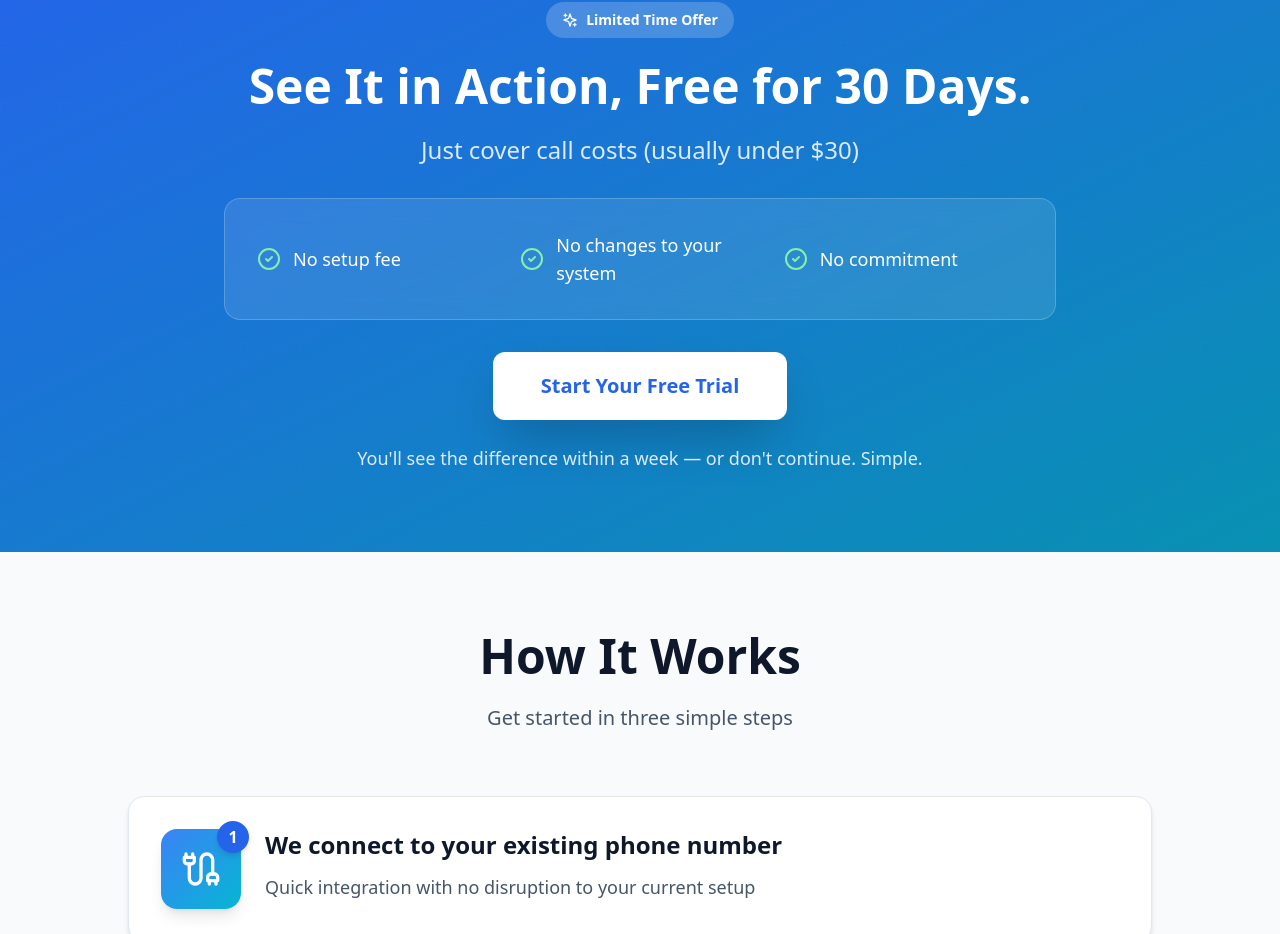
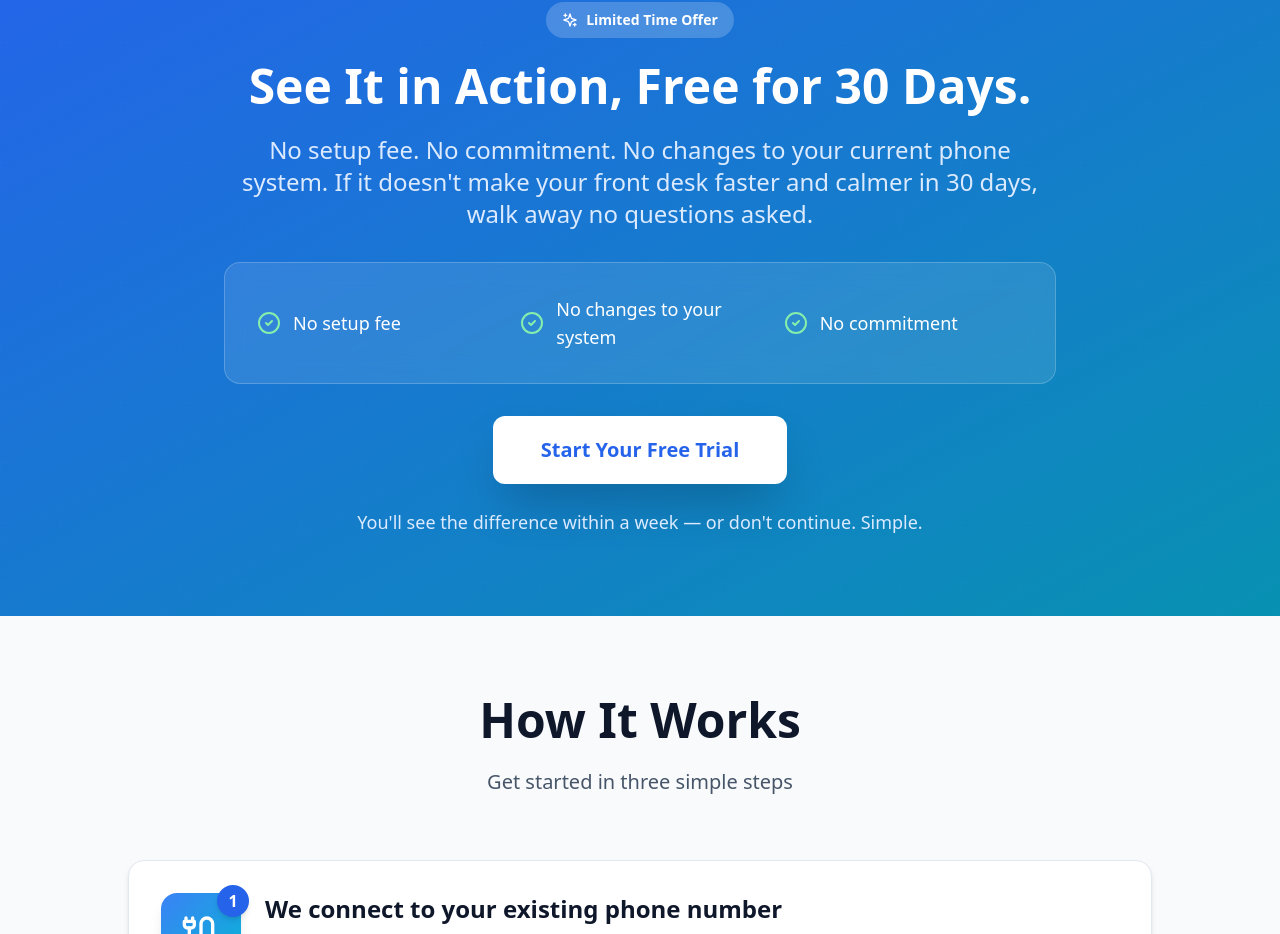
Before and after one commit to kamyabnav/sefid2-final, a React (Vite) app: page / in a window 1280 px wide. Shown: the part 3386-4320 px from the top of the page. Built offline with nearby package versions, Linux system fonts and the light colour scheme.

Commit message:
Updated Offer.tsx

```diff
--- a/src/components/Offer.tsx
+++ b/src/components/Offer.tsx
@@ -16,7 +16,9 @@ export default function Offer() {
         </h2>
 
         <p className="text-2xl mb-8 text-blue-100">
-          Just cover call costs (usually under $30)
+          No setup fee. No commitment. No changes to your current phone system.
+If it doesn't make your front desk faster and calmer in 30 days, walk away
+no questions asked.
         </p>
 
         <div className="bg-white/10 backdrop-blur-md rounded-2xl p-8 mb-8 border border-white/20">
```
